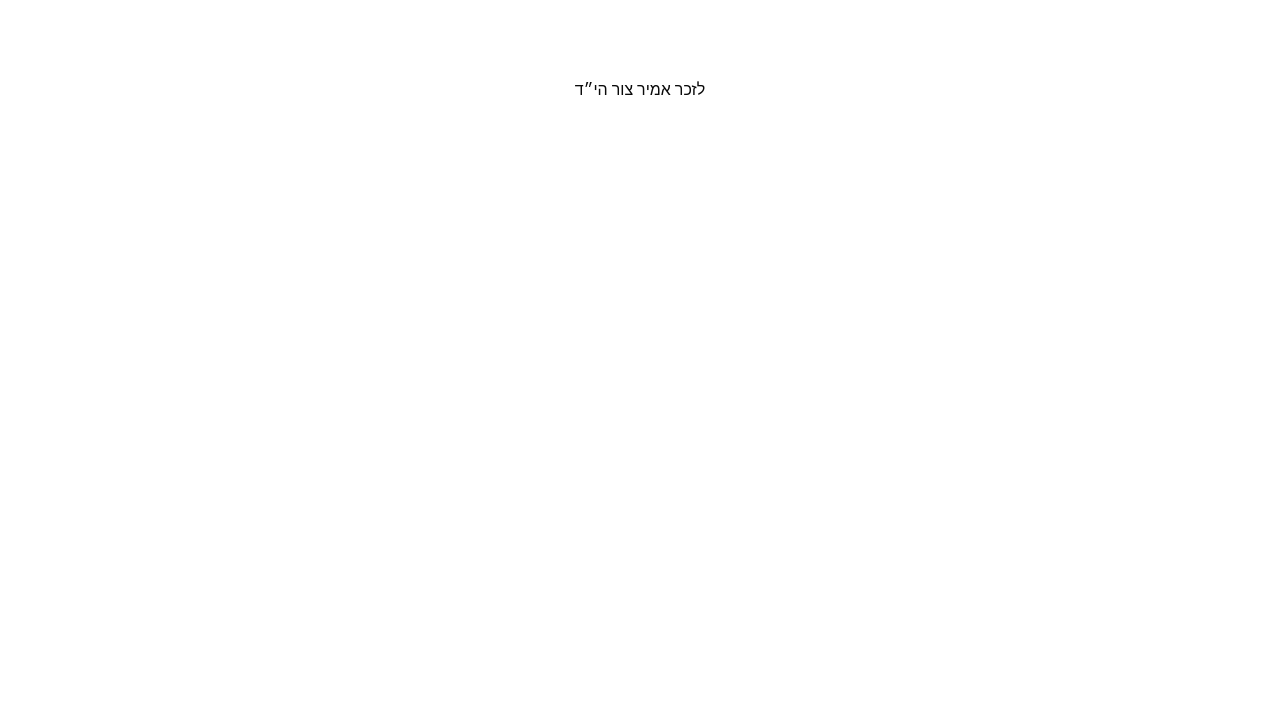
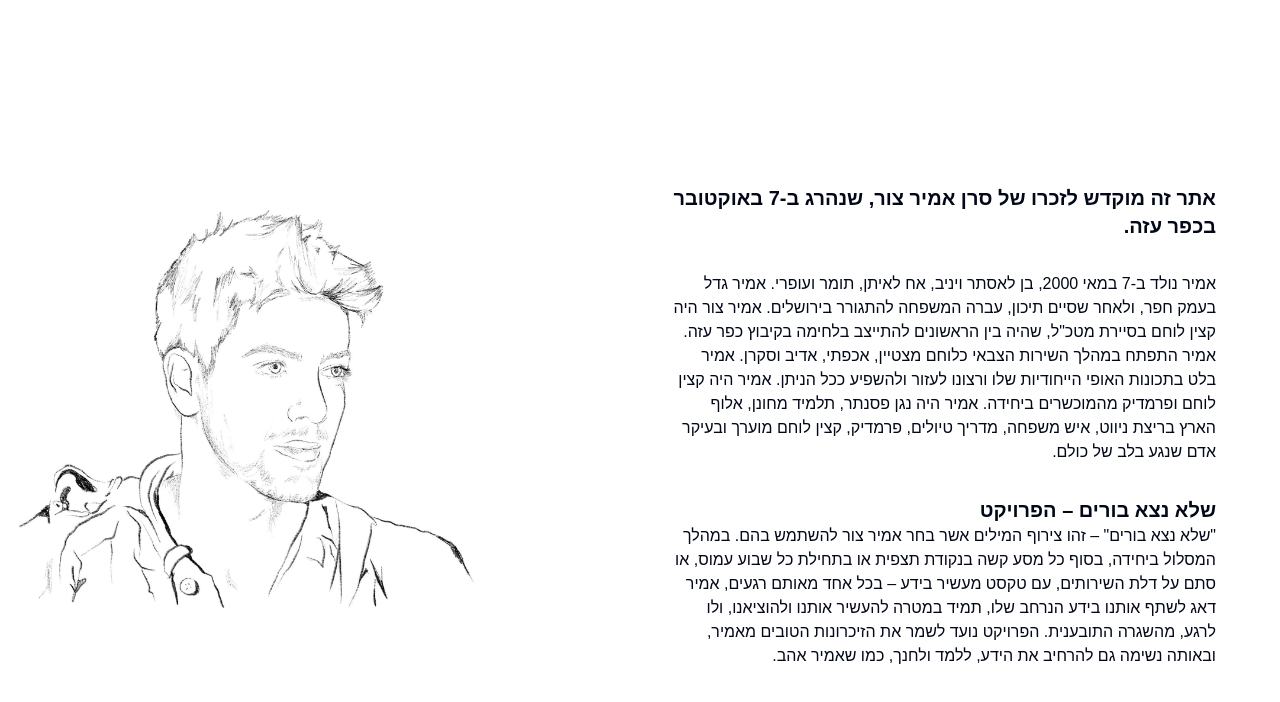
Before and after one commit to itaibiton/amir-tsur, a Next.js app: page / in a window 1280 px wide. Shown: the top 702 px of the page. Built offline with nearby package versions, Linux system fonts and the light colour scheme.

Commit message:
progress initial home page

```diff
--- a/package.json
+++ b/package.json
@@ -11,6 +11,7 @@
   "dependencies": {
     "class-variance-authority": "^0.7.0",
     "clsx": "^2.1.1",
+    "framer-motion": "^11.11.17",
     "lucide-react": "^0.454.0",
     "next": "15.0.1",
     "react": "19.0.0-rc-69d4b800-20241021",
--- a/src/app/globals.css
+++ b/src/app/globals.css
@@ -9,51 +9,52 @@ body {
 @layer base {
 	:root {
 		--background: 0 0% 100%;
-    --foreground: 0 0% 3.9%;
+		--foreground: 222.2 84% 4.9%;
 		--card: 0 0% 100%;
-    --card-foreground: 0 0% 3.9%;
+		--card-foreground: 222.2 84% 4.9%;
 		--popover: 0 0% 100%;
-    --popover-foreground: 0 0% 3.9%;
-    --primary: 0 0% 9%;
-    --primary-foreground: 0 0% 98%;
-    --secondary: 0 0% 96.1%;
-    --secondary-foreground: 0 0% 9%;
-    --muted: 0 0% 96.1%;
-    --muted-foreground: 0 0% 45.1%;
-    --accent: 0 0% 96.1%;
-    --accent-foreground: 0 0% 9%;
+		--popover-foreground: 222.2 84% 4.9%;
+		--primary: 221.2 83.2% 53.3%;
+		--primary-foreground: 210 40% 98%;
+		--secondary: 210 40% 96.1%;
+		--secondary-foreground: 222.2 47.4% 11.2%;
+		--muted: 210 40% 96.1%;
+		--muted-foreground: 215.4 16.3% 46.9%;
+		--accent: 210 40% 96.1%;
+		--accent-foreground: 222.2 47.4% 11.2%;
 		--destructive: 0 84.2% 60.2%;
-    --destructive-foreground: 0 0% 98%;
-    --border: 0 0% 89.8%;
-    --input: 0 0% 89.8%;
-    --ring: 0 0% 3.9%;
+		--destructive-foreground: 210 40% 98%;
+		--border: 214.3 31.8% 91.4%;
+		--input: 214.3 31.8% 91.4%;
+		--ring: 221.2 83.2% 53.3%;
+		--radius: 0.5rem;
 		--chart-1: 12 76% 61%;
 		--chart-2: 173 58% 39%;
 		--chart-3: 197 37% 24%;
 		--chart-4: 43 74% 66%;
 		--chart-5: 27 87% 67%;
-    --radius: 0.5rem;
 	}
+
 	.dark {
-    --background: 0 0% 3.9%;
-    --foreground: 0 0% 98%;
-    --card: 0 0% 3.9%;
-    --card-foreground: 0 0% 98%;
-    --popover: 0 0% 3.9%;
-    --popover-foreground: 0 0% 98%;
-    --primary: 0 0% 98%;
-    --primary-foreground: 0 0% 9%;
-    --secondary: 0 0% 14.9%;
-    --secondary-foreground: 0 0% 98%;
-    --muted: 0 0% 14.9%;
-    --muted-foreground: 0 0% 63.9%;
-    --accent: 0 0% 14.9%;
-    --accent-foreground: 0 0% 98%;
+		--background: 222.2 84% 4.9%;
+		--foreground: 210 40% 98%;
+		--card: 222.2 84% 4.9%;
+		--card-foreground: 210 40% 98%;
+		--popover: 222.2 84% 4.9%;
+		--popover-foreground: 210 40% 98%;
+		--primary: 217.2 91.2% 59.8%;
+		--primary-foreground: 222.2 47.4% 11.2%;
+		--secondary: 217.2 32.6% 17.5%;
+		--secondary-foreground: 210 40% 98%;
+		--muted: 217.2 32.6% 17.5%;
+		--muted-foreground: 215 20.2% 65.1%;
+		--accent: 217.2 32.6% 17.5%;
+		--accent-foreground: 210 40% 98%;
 		--destructive: 0 62.8% 30.6%;
-    --destructive-foreground: 0 0% 98%;
-    --border: 0 0% 14.9%;
-    --input: 0 0% 14.9%;
-    --ring: 0 0% 83.1%;
+		--destructive-foreground: 210 40% 98%;
+		--border: 217.2 32.6% 17.5%;
+		--input: 217.2 32.6% 17.5%;
+		--ring: 224.3 76.3% 48%;
 		--chart-1: 220 70% 50%;
 		--chart-2: 160 60% 45%;
 		--chart-3: 30 80% 55%;
--- a/src/app/page.tsx
+++ b/src/app/page.tsx
@@ -1,7 +1,97 @@
+"use client";
+
+import { useState, useEffect } from "react";
+import Image from "next/image";
+import { motion } from "framer-motion";
+
 export default function Home() {
-  return (
-    <div className="grid grid-rows-[20px_1fr_20px] items-center justify-items-center min-h-screen p-8 pb-20 gap-16 sm:p-20 font-[family-name:var(--font-geist-sans)]">
-      לזכר אמיר צור הי״ד{" "}
-    </div>
-  );
+	return (
+		<div className="h-screen w-screen flex flex-col md:flex-row text-right  items-center">
+			<motion.div
+				initial={{ opacity: 0, y: 100 }}
+				animate={{ opacity: 1, y: 0 }}
+				transition={{ duration: 0.25 }}
+				className="w-full h-fit items-center justify-center flex"
+			>
+				<Image
+					src="/amir-draw.jpg"
+					alt="Amir's Image"
+					width={0}
+					height={0}
+					sizes="100vw"
+					style={{ width: "100%", height: "auto" }}
+				/>
+			</motion.div>
+			<div
+				className={`w-full overflow-y-auto flex flex-col h-fit gap-4 md:gap-6 xl:gap-8  max-h-[70vh] p-12 md:p-16`}
+			>
+				<motion.div
+					initial={{ opacity: 0, y: 100 }}
+					animate={{ opacity: 1, y: 0 }}
+					transition={{ duration: 0.25, delay: 0.3 }}
+					style={{ direction: "rtl" }}
+				>
+					<p className="font-semibold text-xl">
+						אתר זה מוקדש לזכרו של סרן אמיר צור, שנהרג ב-7 באוקטובר בכפר עזה.
+					</p>
+				</motion.div>
+
+				<motion.div
+					initial={{ opacity: 0, y: 100 }}
+					animate={{ opacity: 1, y: 0 }}
+					transition={{ duration: 0.25, delay: 0.6 }}
+					className="max-w-3xl mx-auto"
+					style={{ direction: "rtl" }}
+				>
+					<p>
+						אמיר נולד ב-7 במאי 2000, בן לאסתר ויניב, אח לאיתן, תומר ועופרי. אמיר
+						גדל בעמק חפר, ולאחר שסיים תיכון, עברה המשפחה להתגורר בירושלים. אמיר
+						צור היה קצין לוחם בסיירת מטכ&quot;ל, שהיה בין הראשונים להתייצב
+						בלחימה בקיבוץ כפר עזה. אמיר התפתח במהלך השירות הצבאי כלוחם מצטיין,
+						אכפתי, אדיב וסקרן. אמיר בלט בתכונות האופי הייחודיות שלו ורצונו לעזור
+						ולהשפיע ככל הניתן. אמיר היה קצין לוחם ופרמדיק מהמוכשרים ביחידה. אמיר
+						היה נגן פסנתר, תלמיד מחונן, אלוף הארץ בריצת ניווט, איש משפחה, מדריך
+						טיולים, פרמדיק, קצין לוחם מוערך ובעיקר אדם שנגע בלב של כולם.
+					</p>
+				</motion.div>
+
+				<motion.div
+					initial={{ opacity: 0, y: 100 }}
+					animate={{ opacity: 1, y: 0 }}
+					transition={{ duration: 0.25, delay: 0.9 }}
+					className="max-w-3xl mx-auto"
+					style={{ direction: "rtl" }}
+				>
+					<p className="font-semibold text-xl">שלא נצא בורים – הפרויקט</p>
+					<p>
+						&quot;שלא נצא בורים&quot; – זהו צירוף המילים אשר בחר אמיר צור להשתמש
+						בהם. במהלך המסלול ביחידה, בסוף כל מסע קשה בנקודת תצפית או בתחילת כל
+						שבוע עמוס, או סתם על דלת השירותים, עם טקסט מעשיר בידע – בכל אחד
+						מאותם רגעים, אמיר דאג לשתף אותנו בידע הנרחב שלו, תמיד במטרה להעשיר
+						אותנו ולהוציאנו, ולו לרגע, מהשגרה התובענית. הפרויקט נועד לשמר את
+						הזיכרונות הטובים מאמיר, ובאותה נשימה גם להרחיב את הידע, ללמד ולחנך,
+						כמו שאמיר אהב.
+					</p>
+				</motion.div>
+
+				<motion.div
+					initial={{ opacity: 0, y: 100 }}
+					animate={{ opacity: 1, y: 0 }}
+					transition={{ duration: 0.25, delay: 1.2 }}
+					className="max-w-3xl mx-auto"
+					style={{ direction: "rtl" }}
+				>
+					<p className="font-semibold text-xl">צוות חותם</p>
+					<p>
+						צוות חותם הוא צוות הלוחמים בסיירת מטכ&quot;ל אליו השתייך אמיר. הצוות
+						במהלך המלחמה חשב על דרך להנציח את אמיר ואת מטרת אמיר. לאורך המדינה
+						קיימות מספר נקודות להן יש קשר מיוחד לאמיר ולצוות. בכל אחת מהנקודות
+						קיים מונומנט צנוע המשתלב עם הנוף, ובתוכו מוטמע ברקוד קטן. הברקוד
+						נועד לפתוח אתר שלם מלא בתוכן העשרה על הנקודה בה נסרק הברקוד, ועל שאר
+						הנקודות בארץ, ובכך להכיר את אמיר ואת דרכו.
+					</p>
+				</motion.div>
+			</div>
+		</div>
+	);
 }
```
Also changed, not shown: public/amir-draw.jpg (added), src/app/layout.tsx (indentation only), 1 other file (tests, documents, lock files or other folders). Lines whose indentation alone changed are shown as unchanged.
